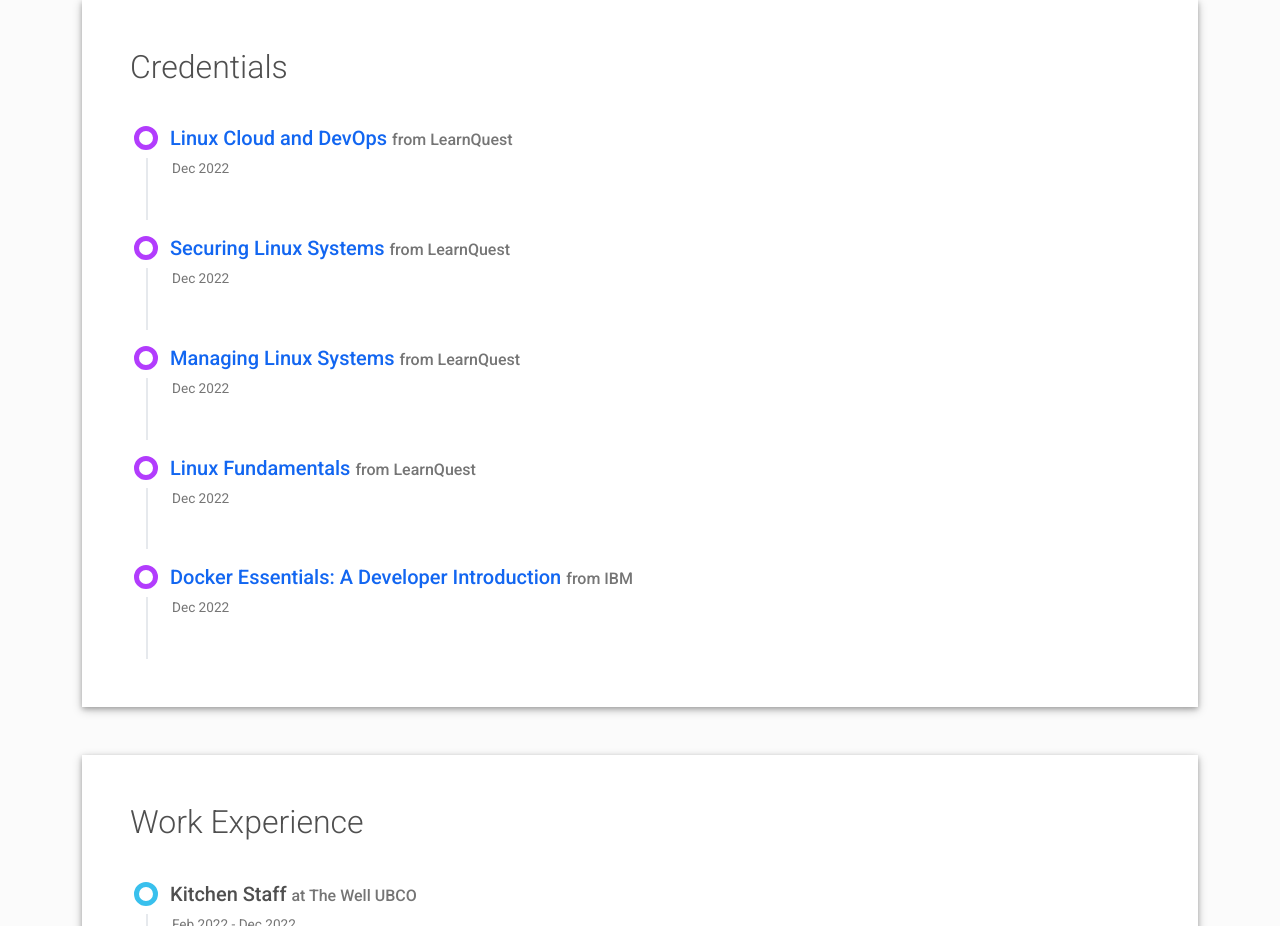
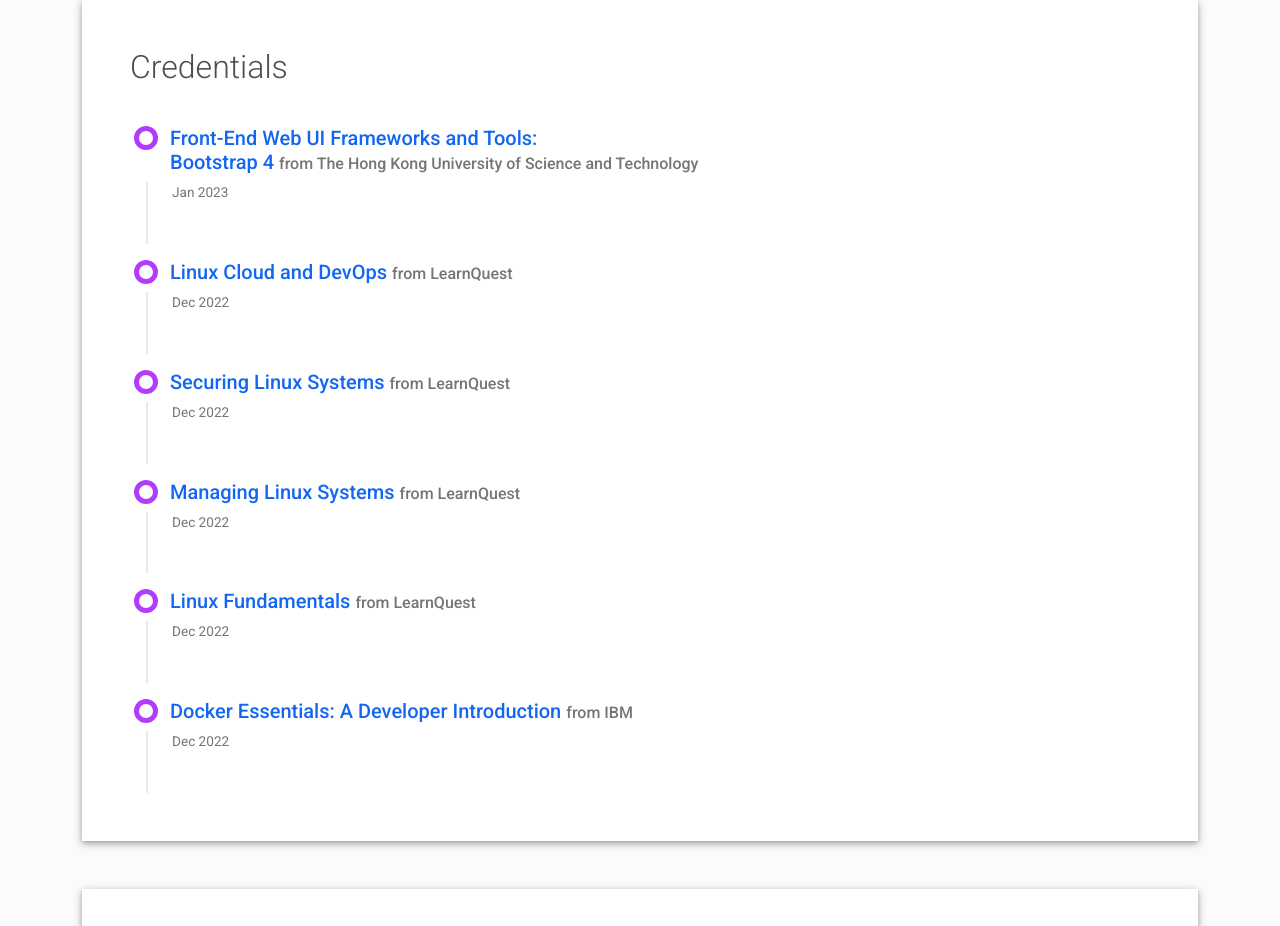
Before and after one commit to kema206/PersonalPortfolio, a plain HTML site: page index.html in a window 1280 px wide. Shown: the part 2920-3846 px from the top of the page. Drawn offline with Linux system fonts and the light colour scheme.

Commit message:
updated credentials

```diff
--- a/index.html
+++ b/index.html
@@ -285,6 +285,14 @@
       <div class="timeline">
         <div class="timeline-card timeline-card-secondary" data-aos="fade-in" data-aos-delay="200">
           <div class="timeline-head px-4 pt-3">
+            <div class="h5"><a href="https://drive.google.com/file/d/111YKFnb31aLbnRvDy1RYB5d7pfPq-zTf/view?usp=sharing">Front-End Web UI Frameworks and Tools: <br>Bootstrap 4</a> <span class="text-muted h6">from The Hong Kong University of Science and Technology</span>          </div>
+          </div>
+          <div class="timeline-body px-4 pb-4">
+            <div class="text-muted text-small mb-3">Jan 2023</div>
+          </div>
+        </div>
+        <div class="timeline-card timeline-card-secondary" data-aos="fade-in" data-aos-delay="200">
+          <div class="timeline-head px-4 pt-3">
             <div class="h5"><a href="https://drive.google.com/file/d/1PgqDR7YOvxpzHstH1rdBw9eTKDPrEWXC/view?usp=sharing">Linux Cloud and DevOps</a> <span class="text-muted h6">from LearnQuest</span>          </div>
           </div>
           <div class="timeline-body px-4 pb-4">
```
